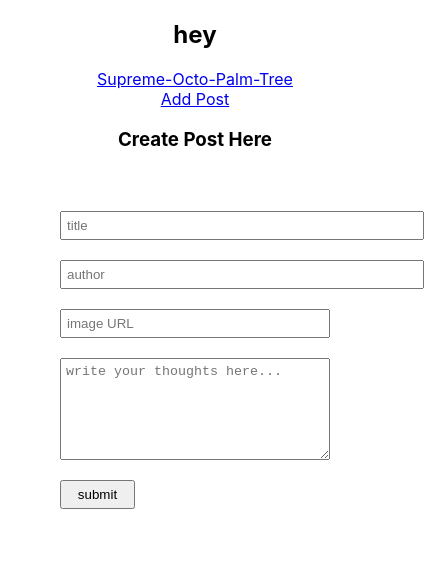
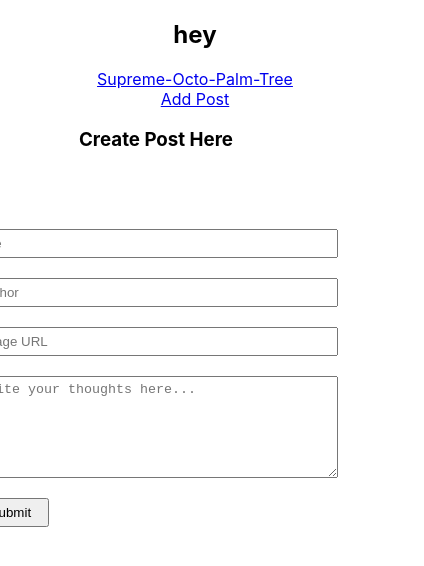
Before and after one commit to StrangerLs/supreme-octo-palm-tree, a React (Create React App) app in the folder client/: page /add-post in a window 390 px wide. Shown: the top 566 px of the page, 424 px wide, since content can reach past the window. Built offline with nearby package versions, Linux system fonts and the light colour scheme.

Commit message:
basic layout css

```diff
--- a/client/src/components/shared/Layout/Layout.css
+++ b/client/src/components/shared/Layout/Layout.css
@@ -0,0 +1,26 @@
+.layout {
+  height: 100vh;
+  display: flex;
+  flex-direction: column;
+}
+
+.layout-children {
+  flex: 2;
+  padding: 100px;
+}
+
+@media (max-width: 500px) {
+  .layout {
+      height: 100%;
+      display: flex;
+      flex-direction: column;
+  }
+  .layout-children {
+      width: 80vw;
+      padding: 0px;
+      margin: 0px;
+      display: flex;
+      flex-direction: column;
+      align-items: center;
+  }
+}
```
